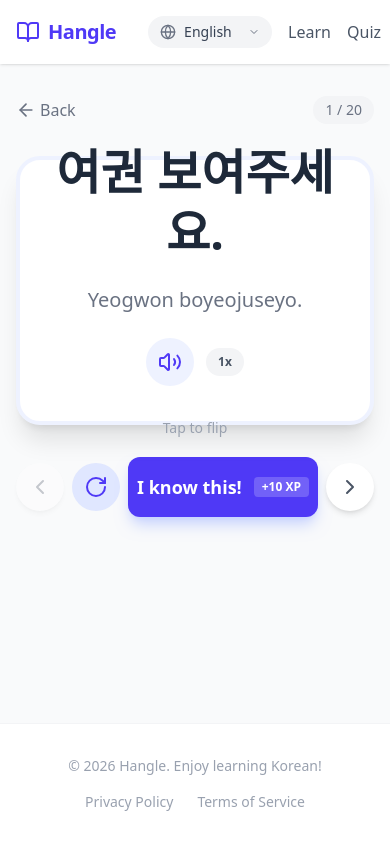
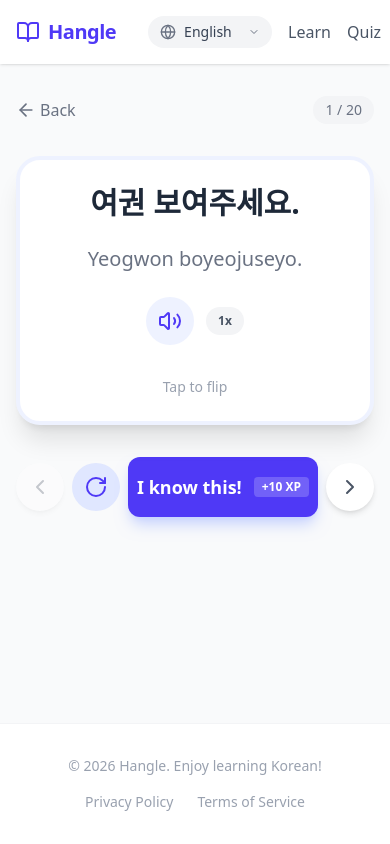
Before and after one commit to hoyakdh/hangle, a React (Vite) app: page /learn/airport in a window 390 px wide. Shown: the top 844 px of the page. Built offline with nearby package versions, Linux system fonts and the light colour scheme.

Commit message:
fix: resolve mobile overflow issues and dark mode background glitch

```diff
--- a/src/index.css
+++ b/src/index.css
@@ -4,6 +4,12 @@
 
 
 @layer utilities {
+    body {
+        @apply bg-gray-50 dark:bg-gray-900 transition-colors duration-300;
+        overflow-x: hidden;
+        /* Prevent horizontal scroll causing white bars */
+    }
+
     .perspective-1000 {
         perspective: 1000px;
     }
--- a/src/pages/Learn.tsx
+++ b/src/pages/Learn.tsx
@@ -110,8 +110,8 @@ export default function Learn() {
                 <div className={`relative w-full h-full duration-500 preserve-3d transition-transform ${isFlipped ? 'rotate-y-180' : ''}`}>
 
                     {/* Front */}
-                    <div className={`absolute w-full h-full backface-hidden bg-white dark:bg-gray-800 rounded-3xl shadow-xl flex flex-col items-center justify-center p-8 border-4 transition-colors ${isCompleted ? 'border-green-400 bg-green-50 dark:bg-green-900/20' : 'border-indigo-50 dark:border-gray-700 hover:border-indigo-100 dark:hover:border-gray-600'}`}>
-                        <h2 className="text-5xl font-black text-gray-800 dark:text-white mb-6 text-center leading-tight">
+                    <div className={`absolute w-full h-full backface-hidden bg-white dark:bg-gray-800 rounded-3xl shadow-xl flex flex-col items-center justify-center p-6 md:p-8 border-4 transition-colors ${isCompleted ? 'border-green-400 bg-green-50 dark:bg-green-900/20' : 'border-indigo-50 dark:border-gray-700 hover:border-indigo-100 dark:hover:border-gray-600'}`}>
+                        <h2 className="text-3xl md:text-5xl font-black text-gray-800 dark:text-white mb-6 text-center leading-tight break-keep">
                             {currentItem.korean}
                         </h2>
                         <p className="text-xl text-gray-500 dark:text-gray-400 font-medium mb-6">
```
